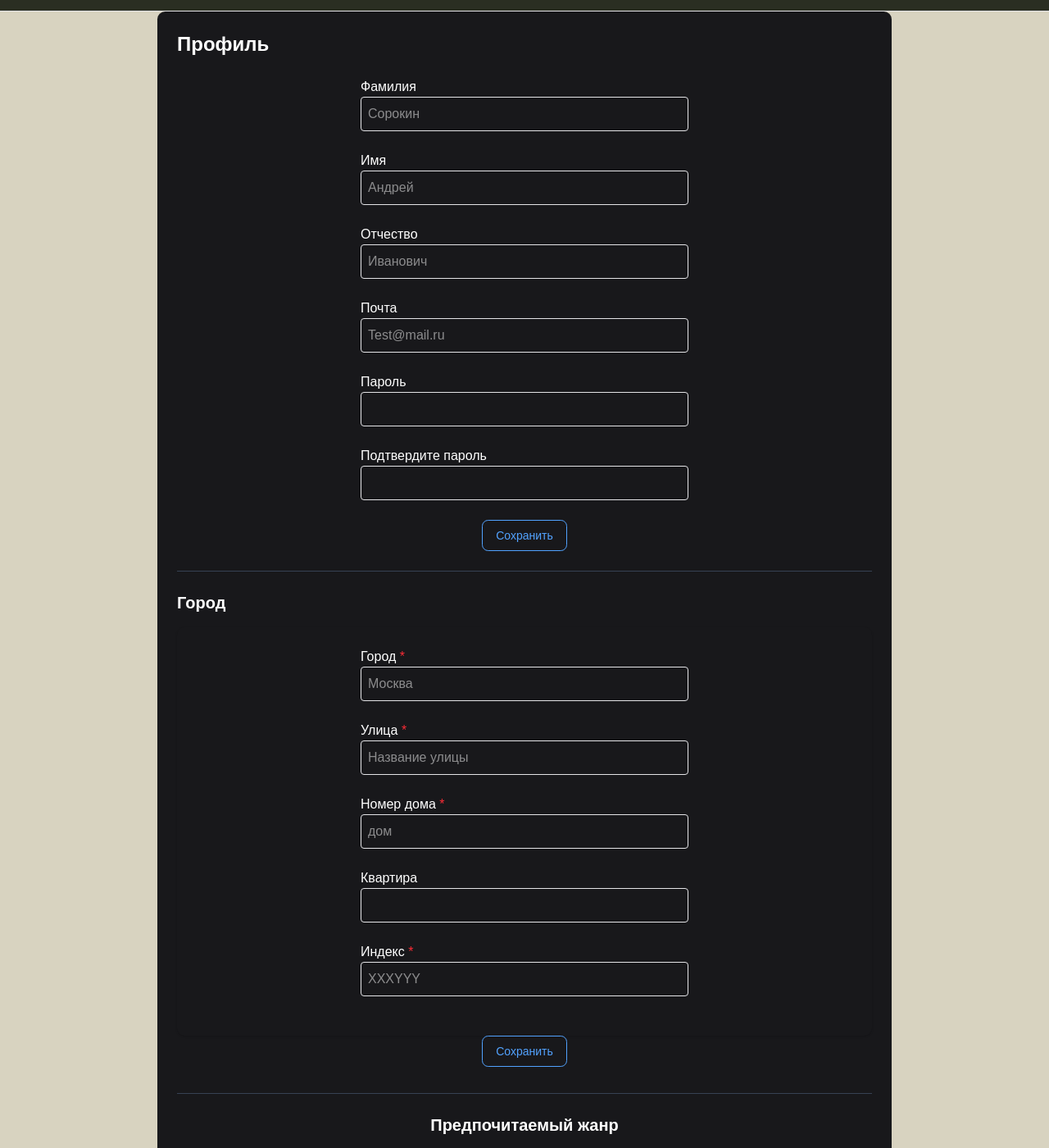
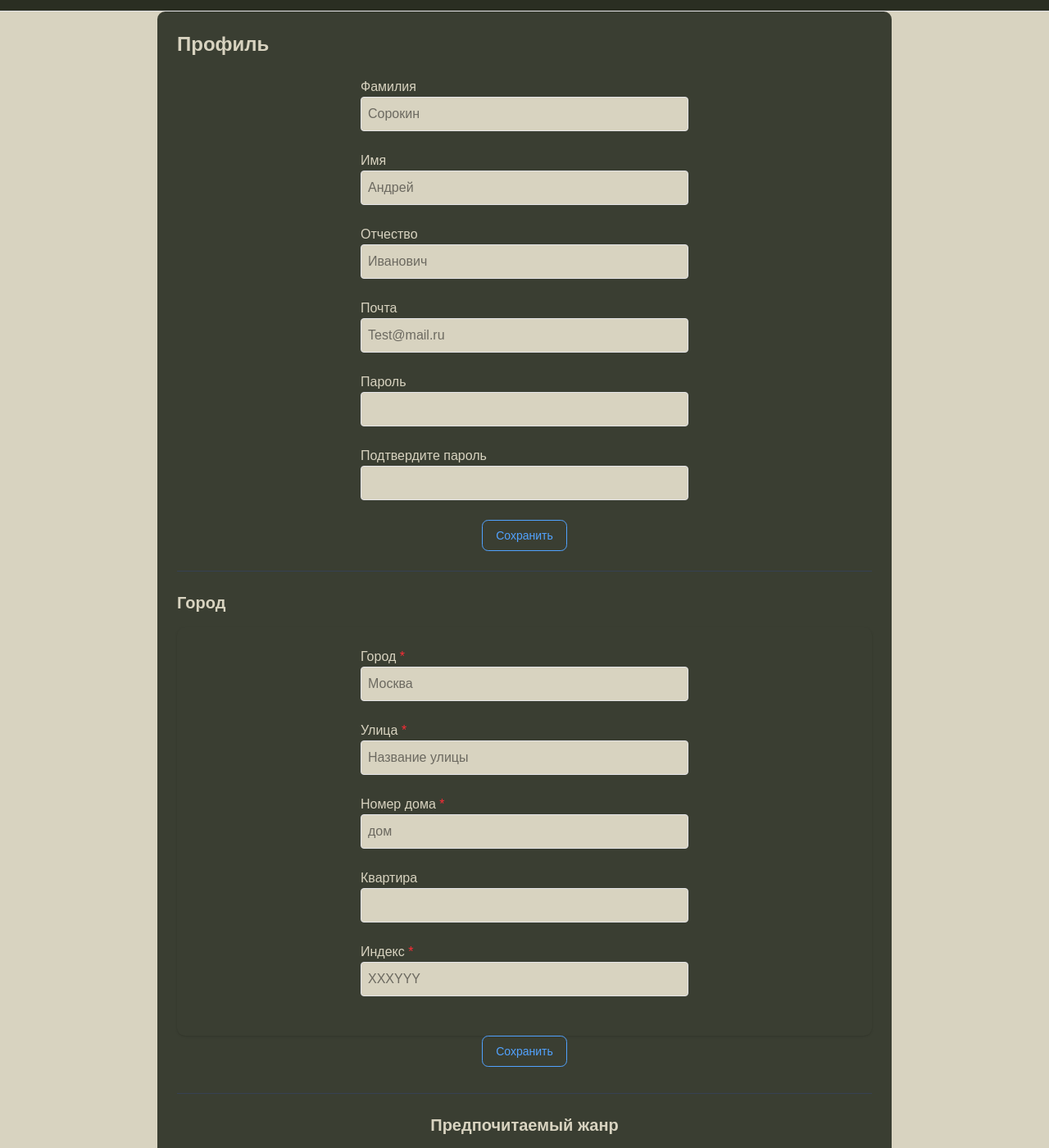
Before and after one commit to vigis-project/frontend, a SvelteKit app: page /account/settings in a window 1280 px wide. Shown: the part 50-1450 px from the top of the page at 82% size. Built offline with nearby package versions, Linux system fonts and the light colour scheme; no server answers.

Commit message:
Изменены Стили

```diff
--- a/src/routes/(app)/account/settings/AvatarSection.svelte
+++ b/src/routes/(app)/account/settings/AvatarSection.svelte
@@ -30,7 +30,7 @@
 <div class="w-full  flex flex-col items-center">
     <!-- Фамилия -->
         <Input
-            class="w-full max-w-[400px]  lg:w-[400px]"
+            class="w-full max-w-[400px]  lg:w-[400px] bg-walnut-accent text-black"
             id="lastName"
             label="Фамилия"
             bind:value={lastName}
@@ -44,7 +44,7 @@
 
     <!-- Имя -->
         <Input
-            class="w-full max-w-[400px] lg:w-[400px]"
+            class="w-full max-w-[400px] lg:w-[400px] bg-walnut-accent text-black"
             id="firstName"
             label="Имя"
             bind:value={firstName}
@@ -58,7 +58,7 @@
 
     <!-- Отчество -->
         <Input
-            class="w-full max-w-[400px] lg:w-[400px]"
+            class="w-full max-w-[400px] lg:w-[400px] bg-walnut-accent text-black"
             id="SurName"
             label="Отчество"
             bind:value={SurName}
@@ -70,7 +70,7 @@
             data-valid={SurNameValid}
         />
         <Input
-        class="w-full max-w-[400px] lg:w-[400px]"
+            class="w-full max-w-[400px] lg:w-[400px] bg-walnut-accent text-black"
             id="email"
             label="Почта"
             bind:value={Email}
@@ -82,7 +82,7 @@
             data-valid={EmailValid}
         />
         <Input
-        class="w-full max-w-[400px] lg:w-[400px]"
+            class="w-full max-w-[400px] lg:w-[400px] bg-walnut-accent text-black"
             id="password"
             label="Пароль"
             bind:value={Password}
@@ -94,7 +94,7 @@
             data-valid={PasswordValid}
         />
         <Input
-        class="w-full max-w-[400px] lg:w-[400px]"
+            class="w-full max-w-[400px] lg:w-[400px] bg-walnut-accent text-black"
             id="ConfirmPassword"
             label="Подтвердите пароль"
             bind:value={ConfirmPassword}
--- a/src/routes/(app)/account/settings/DeliveryInfo.svelte
+++ b/src/routes/(app)/account/settings/DeliveryInfo.svelte
@@ -40,12 +40,12 @@
 </script>
 
 
-<div class=" w-full rounded-lg bg-zinc-900 p-6 shadow">
+<div class=" w-full rounded-lg p-6 shadow bg-walnut-muted text-walnut-accent">
 	<!-- Левая колонка -->
 	<div class="w-full  flex flex-col items-center">
 		<!-- Город -->
         <Input
- 			class="w-full max-w-[400px] lg:w-[400px]"
+ 			class="w-full max-w-[400px] lg:w-[400px] bg-walnut-accent text-black "
         	id="title"
         	label="Город"
         	bind:value={city}
@@ -58,7 +58,7 @@
     	/>
 		<!-- Улица -->
         <Input
-			class="w-full max-w-[400px] lg:w-[400px]"
+			class="w-full max-w-[400px] lg:w-[400px] bg-walnut-accent text-black"
         	id="title"
         	label="Улица"
         	bind:value={street}
@@ -71,7 +71,7 @@
     	/>
 
 		<Input
-			class="w-full max-w-[400px] lg:w-[400px]"
+			class="w-full max-w-[400px] lg:w-[400px] bg-walnut-accent text-black"
         	id="household"
         	label="Номер дома"
         	bind:value={household}
@@ -83,7 +83,7 @@
         	data-valid={householdValid}
     	/>
 		<Input
-			class="w-full max-w-[400px] lg:w-[400px]"
+			class="w-full max-w-[400px] lg:w-[400px] bg-walnut-accent text-black"
 			id="flat"
 			label="Квартира"
 			bind:value={flat}
@@ -95,7 +95,7 @@
 			data-valid={flatValid}
 		/>
 		<Input
-			class="w-full max-w-[400px] lg:w-[400px]"
+			class="w-full max-w-[400px] lg:w-[400px] bg-walnut-accent text-black"
 			id="index"
 			label="Индекс"
 			bind:value={index}
--- a/src/routes/(app)/account/settings/GenrePreferences.svelte
+++ b/src/routes/(app)/account/settings/GenrePreferences.svelte
@@ -111,7 +111,7 @@
 
 </script>
 <div
-    class="h-96 overflow-y-auto rounded border bg-zinc-900 p-2 w-full max-w-[400px] lg:w-[400px]"
+    class="h-96 overflow-y-auto rounded border bg-walnut-accent text-walnut-accent p-2 w-full max-w-[400px] lg:w-[400px] "
     class:border-red-500={genreError}
 >
     {#each categories as category, parentIndex}
@@ -119,7 +119,7 @@
             <!-- Кнопка категории -->
             <button
                 onclick={() => toggleCategory(parentIndex)}
-                class="flex w-full items-center justify-between rounded bg-zinc-800 p-2 text-left"
+                class="flex w-full items-center justify-between rounded bg-walnut-muted p-2 text-left"
             >
                 <span class={category.selected ? 'font-bold' : ''}>{category.name}</span>
                 <ChevronUp
@@ -129,7 +129,7 @@
 
             <!-- Список подкатегорий -->
             {#if category.expanded}
-                <div class="mt-1 grid grid-cols-2 gap-2 bg-zinc-800 p-2">
+                <div class="mt-1 grid grid-cols-2 gap-2 bg-walnut-muted p-2">
                     {#each category.children as child, childIndex}
                         <label class="flex items-center space-x-2">
                             <input
--- a/src/routes/(app)/account/settings/profile.svelte
+++ b/src/routes/(app)/account/settings/profile.svelte
@@ -16,7 +16,7 @@
     let ConfirmPassword = $state('');
 
 </script>
-<div class="mx-auto w-full max-w-4xl bg-zinc-900 rounded-lg p-6 text-white">
+<div class="mx-auto w-full max-w-4xl  rounded-lg p-6  bg-walnut-muted text-walnut-accent">
     <!-- Основной контейнер с grid-разметкой -->
     <div class="flex">
 
```
Lines whose indentation alone changed are shown as unchanged.
